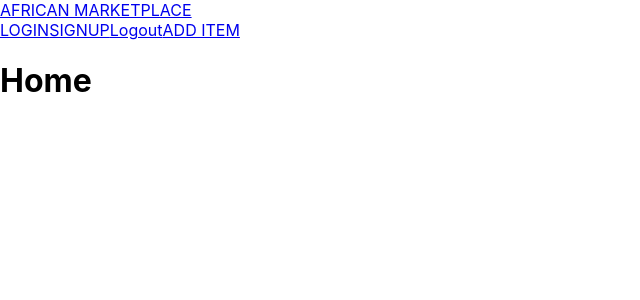
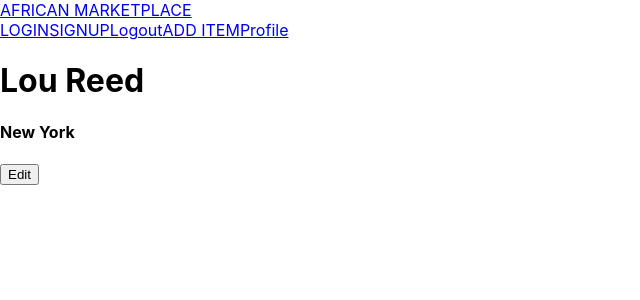
Before and after one commit to ivanovicuros/marketplace-fe, a React (Create React App) app: page /profile in a window 1280 px wide. Shown: the top 300 px of the page, without its empty margins (0-640 px from the left). Built offline with nearby package versions, Linux system fonts and the light colour scheme.

Commit message:
profile done

```diff
--- a/src/App.js
+++ b/src/App.js
@@ -6,6 +6,7 @@ import Login from './components/Login';
 import Logout from './components/Logout';
 import ItemForm from './components/ItemForm';
 import ProtectedRoute from './components/ProtectedRoute';
+import Profile from './components/Profile';
 
 import './App.css';
 
@@ -20,11 +21,13 @@ function App() {
           <Link to='/signup'>SIGNUP</Link>
           <Link to='/logout'>Logout</Link>
           <Link to='/item-form'>ADD ITEM</Link>
+          <Link to={'/profile'}>Profile</Link>
         </nav>
       </header>
       <Switch>
         <ProtectedRoute path='/logout' component={Logout}/>
         <ProtectedRoute path='/item-form' component={ItemForm}/>
+        <Route path='/profile' component={Profile} />
         <Route path='/login' component={Login}/>
         <Route path='/signup' component={Signup}/>
         <Route path='/' component={Home}/>
--- a/src/components/Login.js
+++ b/src/components/Login.js
@@ -15,7 +15,6 @@ const Login = () => {
 
     const handleSubmit = e => {
         e.preventDefault();
-        console.log(user);
         localStorage.setItem('token', 'Signed in');
     }
 
--- /dev/null
+++ b/src/components/Profile.js
@@ -0,0 +1,106 @@
+import React, {useState} from "react";
+
+const person = {
+        name: 'Lou Reed',
+        username: 'loureednyc',
+        email: 'loureed@hotmail.com',
+        location: 'New York',
+        password: 123456
+};
+
+const Profile = () => {
+
+    const [user, setUser] = useState({person})
+    const [button, setButton] = useState(false)
+    const [editUser, setEditUser] = useState({
+        name:'',
+        username:'',
+        email:'',
+        location: '',
+        password: ''
+    })
+
+    // const { name, username, email, location, password } = user.person
+
+
+   const toggleEdit = () => {
+        setButton(true)
+    }
+
+    const handleChange = e => {
+        setEditUser({
+        ...editUser,
+            [e.target.name]:e.target.value
+        })
+    }
+
+    const handleSave = e => {
+        e.preventDefault()
+        setUser({
+            ...user,
+            person: {...editUser}})
+    }
+
+    const handleCancel = () => {
+        setButton(false)
+    }
+
+    return(
+        <>
+        <div>
+            <h1>{user.person.name}</h1>
+            <h4>{user.person.location}</h4>
+            <button onClick={toggleEdit}>Edit</button>
+        </div>
+        <div>
+            { button && <form>
+                        <label> Name:
+                            <input
+                            type='text'
+                            name='name'
+                            value={editUser.name}
+                            onChange={handleChange}
+                            />
+                        </label>
+                        <label> Username:
+                            <input
+                            type='text'
+                            name='username'
+                            value={editUser.username}
+                            onChange={handleChange}
+                            />
+                        </label>
+                        <label> Email:
+                            <input
+                            type='email'
+                            name='email'
+                            value={editUser.email}
+                            onChange={handleChange}
+                            />
+                        </label>
+                        <label> Location:
+                            <input
+                            type='text'
+                            name='location'
+                            value={editUser.location}
+                            onChange={handleChange}
+                            />
+                        </label>
+                        <label> Password:
+                            <input
+                            type='password'
+                            name='password'
+                            value={editUser.password}
+                            onChange={handleChange}
+                            />
+                        </label>
+                        <button type='submit' onClick={handleSave}>Save</button>
+                        <button type='button'  onClick={handleCancel}>Cancel</button>
+                        </form>}
+        </div>
+        </>
+    )
+
+}
+
+export default Profile;
```
